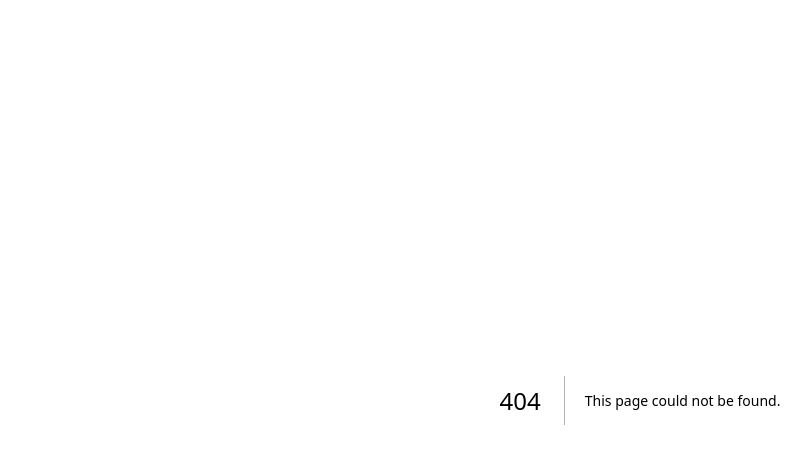
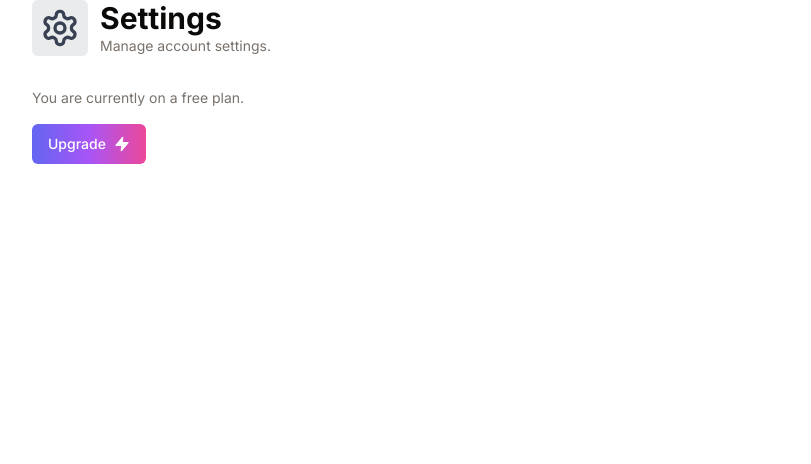
Before and after one commit to dziekiczan1/next-saas-ai-platform, a Next.js app: page /settings in a window 1280 px wide. Before the commit this address had no page. Shown: the top 464 px of the page, without its empty margins (0-811 px from the left). Built offline with nearby package versions, Linux system fonts and the light colour scheme; no server answers.

Commit message:
create settings route

```diff
--- /dev/null
+++ b/app/(dashboard)/(routes)/settings/page.tsx
@@ -0,0 +1,31 @@
+import { Settings } from "lucide-react";
+
+import { Heading } from "@/components/heading";
+import { SubscriptionButton } from "@/components/subscription-button";
+import { checkSubscription } from "@/lib/subscription";
+
+const SettingsPage = async () => {
+  const isPro = await checkSubscription();
+
+  return (
+    <div>
+      <Heading
+        title="Settings"
+        description="Manage account settings."
+        icon={Settings}
+        iconColor="text-gray-700"
+        bgColor="bg-gray-700/10"
+      />
+      <div className="px-4 lg:px-8 space-y-4">
+        <div className="text-muted-foreground text-sm">
+          {isPro
+            ? "You are currently on a Pro plan."
+            : "You are currently on a free plan."}
+        </div>
+        <SubscriptionButton isPro={isPro} />
+      </div>
+    </div>
+  );
+};
+
+export default SettingsPage;
```
